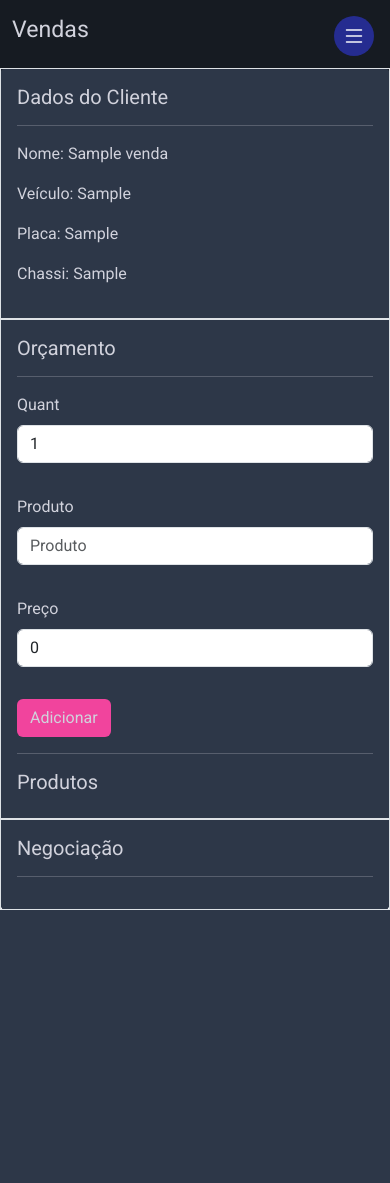
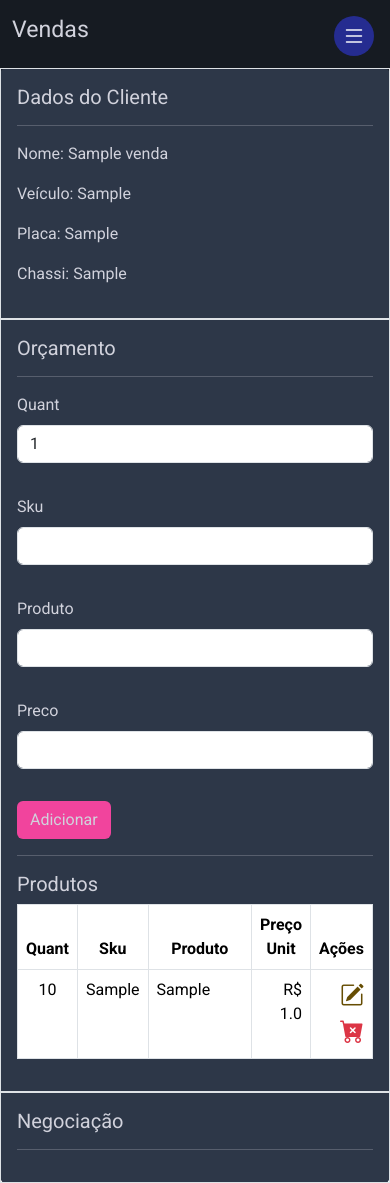
Before and after one commit to michaelfaleiro/flask_painel, a Flask app: page /venda/1 in a window 390 px wide. Before the commit the page ends 910 px from the top, so only its background shows below. Run offline with Flask 3, Linux system fonts and the light colour scheme; a user stored in the database is signed in; tables that the repository leaves empty hold one stand-in row (values such as "Sample post").

Commit message:
Adicionado relação venda/produto

```diff
--- a/painel/static/css/styles.css
+++ b/painel/static/css/styles.css
@@ -44,6 +44,10 @@ body {
   margin-left: 12rem;
   background-color: var(--bg);
   height: 100vh;
+}
+
+#loading {
+  display: block;
 }
 
 .nav-link {
--- a/painel/static/css/vendas.css
+++ b/painel/static/css/vendas.css
@@ -60,3 +60,12 @@ section.modal div#card a#fechar {
 section.modal div#card a#fechar:hover {
   color: #ed64a6;
 }
+
+table {
+  background-color: var(--bg);
+}
+
+table thead,
+tbody tr td {
+  color: var(--text);
+}
--- a/painel/static/js/script.js
+++ b/painel/static/js/script.js
@@ -1,3 +1,5 @@
+//Menu Mobile
+
 const menuMobile = document.querySelector(".menu-mobile");
 const body = document.querySelector("body");
 const menu = document.querySelector(".menu");
@@ -21,3 +23,12 @@ menu.addEventListener("click", () => {
         "bi-arrow-left-circle-fill"
       );
 });
+
+// Botão loading
+
+const btn_Loading = document.querySelector(".btnLoading");
+const loading = document.querySelector("#loading");
+
+document.addEventListener("DOMContentLoaded", function (event) {
+  loading.style.display = "none";
+});
--- a/painel/templates/base.html
+++ b/painel/templates/base.html
@@ -14,6 +14,7 @@
 </head>
 
 <body>
+
     {% if current_user.is_authenticated %}
     <i class="bi bi-list menu-mobile"></i>
     <aside id="header" class="d-flex flex-column flex-shrink-0 p-3">
@@ -28,7 +29,7 @@
                     <a class="nav-link active" aria-current="page" href="{{url_for('home')}}">Dashboard</a>
                 </li>
                 <li class="nav-item">
-                    <a class="nav-link" href="{{url_for('homevendas')}}">Vendas</a>
+                    <a class="nav-link btnLoading" href="{{url_for('homevendas')}}">Vendas</a>
                 </li>
                 <li class="nav-item">
                     <a class="nav-link" href="#">Cotações</a>
@@ -73,6 +74,11 @@
     {% endif %}
     <main id="main" class="pt-2">
         <section id="inicio" class="row m-0 p-0">
+            <div class="d-flex justify-content-center">
+                <div class="spinner-border" id="loading" role="status">
+                    <span class="visually-hidden">Loading...</span>
+                </div>
+            </div>
             {% block content %} {% endblock %}
         </section>
 
--- a/painel/templates/vendas/editvenda.html
+++ b/painel/templates/vendas/editvenda.html
@@ -31,37 +31,89 @@
             </div>
         </div>
 
+
         <div class="col-12 col-md-9 col-lg-7 border p-3">
+            <form action="/venda/{{ venda.id }}/produto" method="POST">
+                {{ form.csrf_token }}
                 <div>
                     <h5 class="mb-3">Orçamento</h5>
                 </div>
                 <hr>
                 <div class="d-flex flex-wrap gap-3">
-                <div class="col-12 col-sm-2   mb-3">
-                    <label for="quantidade" class="form-label">Quant</label>
-                    <input type="number" class="form-control" id="quantidade" name="quantidade" placeholder=""
-                        value="1">
+                    <div class="col-12 col-sm-1   mb-3">
+
+                        {{ form.quantidade.label(class='form-label') }}
+                        {{ form.quantidade(class='form-control', value='1') }}
+
                     </div>
 
-                <div class="col-12 col-sm-7   mb-3">
-                    <label for="produto" class="form-label">Produto</label>
-                    <input type="text" class="form-control" id="produto" name="produto" placeholder="Produto">
+                    <div class="col-12 col-sm-2   mb-3">
+
+                        {{ form.sku.label(class='form-label') }}
+                        {{ form.sku(class='form-control') }}
+
+                    </div>
+
+                    <div class="col-12 col-sm-6   mb-3">
+                        {{ form.produto.label(class='form-label') }}
+                        {{ form.produto(class='form-control') }}
+
                     </div>
 
                     <div class="col-12 col-sm-2  mb-3">
-                    <label for="preco" class="form-label">Preço</label>
-                    <input type="number" class="form-control" id="preco" name="preco" placeholder="" value="0">
+                        {{ form.preco.label(class='form-label') }}
+                        {{ form.preco(class='form-control') }}
+
 
                     </div>
 
                     <div>
-                    <a href="" class="btn">Adicionar</a>
+                        {{ form.botao_adicionar(class='btn btnLoading')}}
+
                     </div>
 
                 </div>
+            </form>
             <hr>
             <section>
                 <h5>Produtos</h5>
+                <div class="table-responsive">
+
+                    <table class="table table-bordered ">
+                        <thead>
+                            <tr class="text-center">
+                                <th class="col-1">Quant</th>
+                                <th class="col-2">Sku</th>
+                                <th class="col-6">Produto</th>
+                                <th class="col-2">Preço Unit</th>
+                                <th class="col-1">Ações</th>
+                            </tr>
+                        </thead>
+                        <tbody>
+                            {% for produto in venda.produtos %}
+                            <tr class="thover">
+                                <td class="text-center">{{ produto.quantidade }}</td>
+                                <td class="">{{ produto.sku }}</td>
+                                <td>{{ produto.produto }}</td>
+                                <td class="text-end">R$ {{ produto.preco }}</td>
+                                <td class="text-end"><a href="" class="text-warning-emphasis">
+                                        <i class="bi bi-pencil-square"></i>
+                                    </a>
+                                    <a class="text-danger" href="/venda/{{ venda.id }}/{{ produto.id }}/delete">
+                                        <i class="bi bi-cart-x-fill"></i>
+                                    </a>
+
+                                </td>
+                            </tr>
+                            {% endfor %}
+                        </tbody>
+
+                    </table>
+
+                </div>
+
+
+
             </section>
 
         </div>
@@ -79,7 +131,6 @@
 
 
 
-
 </div>
 
 {% endblock %}
--- a/painel/vendas/forms.py
+++ b/painel/vendas/forms.py
@@ -1,5 +1,5 @@
 from flask_wtf import FlaskForm
-from wtforms import StringField, SubmitField
+from wtforms import StringField, SubmitField, IntegerField, DecimalField
 from wtforms.validators import DataRequired
 
 
@@ -9,3 +9,12 @@ class FormNovaVenda(FlaskForm):
     placa = StringField('Placa')
     chassi = StringField('Chassi')
     botao_salvar = SubmitField('Salvar')
+
+
+class Form_Produto(FlaskForm):
+    quantidade = IntegerField('Quant', validators=[DataRequired()])
+    sku = StringField('Sku', validators=[DataRequired()])
+    produto = StringField('Produto', validators=[
+                          DataRequired()])
+    preco = DecimalField('Preco', validators=[DataRequired()])
+    botao_adicionar = SubmitField('Adicionar')
--- a/painel/vendas/vendas_routes.py
+++ b/painel/vendas/vendas_routes.py
@@ -1,8 +1,8 @@
-from flask import render_template, request, redirect
+from flask import render_template, request, redirect, url_for
 from flask_login import login_required
 from painel import app, db
-from painel.vendas.forms import FormNovaVenda
-from .models import Vendas
+from painel.vendas.forms import FormNovaVenda, Form_Produto
+from .models import Vendas, Produtos_Vendas
 
 
 @app.route('/vendas')
@@ -21,11 +21,10 @@ def novavenda():
             venda = Vendas(nome=form.nome.data,
                            carro=form.carro.data,
                            placa=form.placa.data,
-                           chassi=form.chassi.data
+                           chassi=form.chassi.data,
                            )
             db.session.add(venda)
             db.session.commit()
-            print(venda)
             return redirect('vendas')
     vendas = Vendas.query.all()
     return render_template('vendas/homevendas.html', form=form, card=vendas)
@@ -34,5 +33,28 @@ def novavenda():
 @app.route('/venda/<item_id>', methods=['GET', 'POST'])
 @login_required
 def venda(item_id):
+    form = Form_Produto()
     venda = Vendas.query.get(item_id)
-    return render_template('vendas/editvenda.html', venda=venda)
+    return render_template('vendas/editvenda.html', venda=venda, form=form)
+
+
+@app.route('/venda/<venda_id>/produto', methods=['GET', 'POST'])
+@login_required
+def adicionar_produto(venda_id):
+    form = Form_Produto()
+    if request.method == 'POST':
+        if form.validate_on_submit():
+            produto = Produtos_Vendas(
+                quantidade=form.quantidade.data, sku=form.sku.data, produto=form.produto.data, preco=form.preco.data, id_venda=venda_id)
+            db.session.add(produto)
+            db.session.commit()
+            return redirect(f'/venda/{venda_id}')
+
+
+@app.route('/venda/<venda_id>/<produto_id>/delete', methods=['POST', 'GET'])
+@login_required
+def excluir_produto(produto_id, venda_id):
+    produto = Produtos_Vendas.query.get(produto_id)
+    db.session.delete(produto)
+    db.session.commit()
+    return redirect(f"/venda/{venda_id}")
```
Also changed, not shown: painel/templates/vendas/homevendas.html (+3 -4 lines), painel/vendas/models.py (+20 -1 lines). Lines whose indentation alone changed are shown as unchanged.
